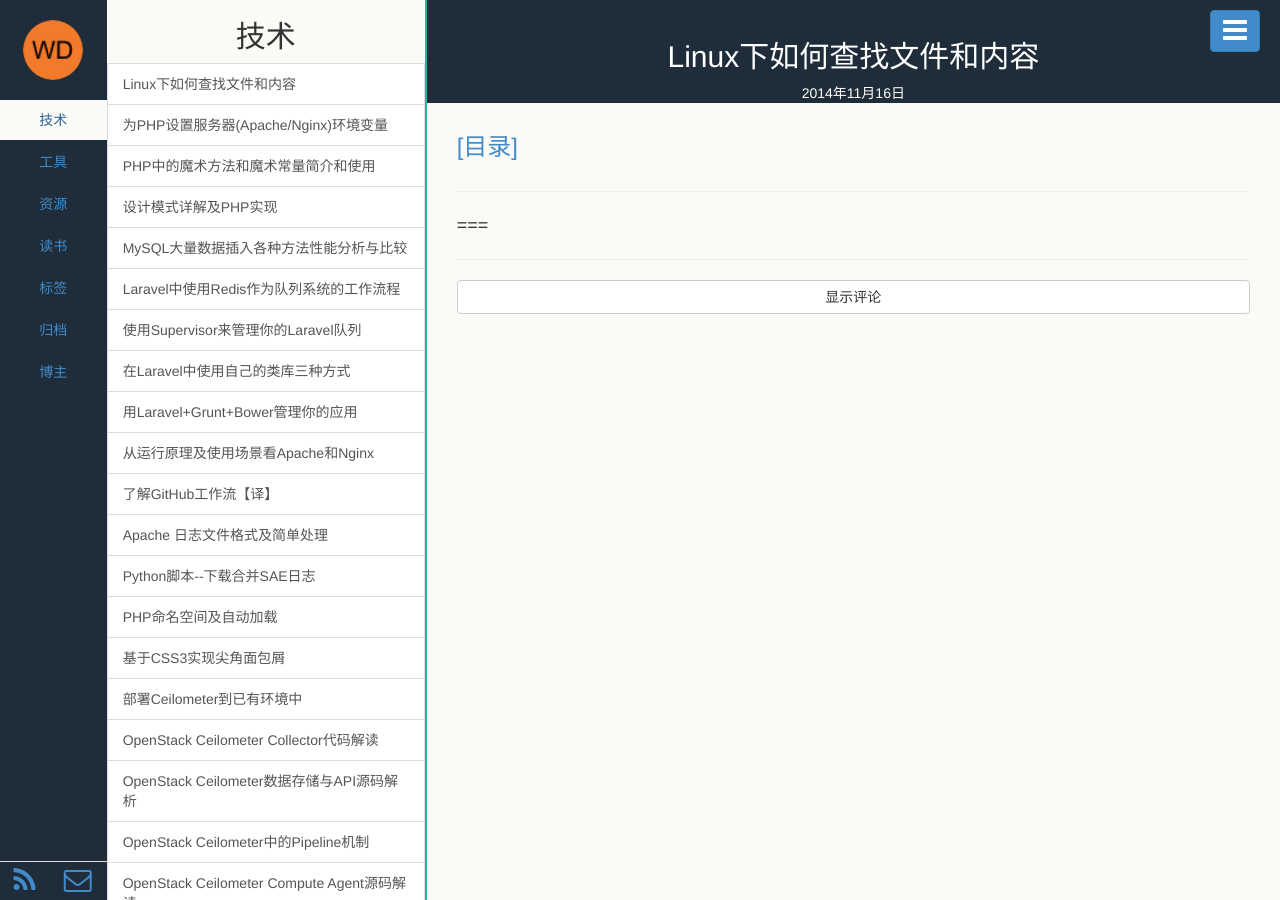
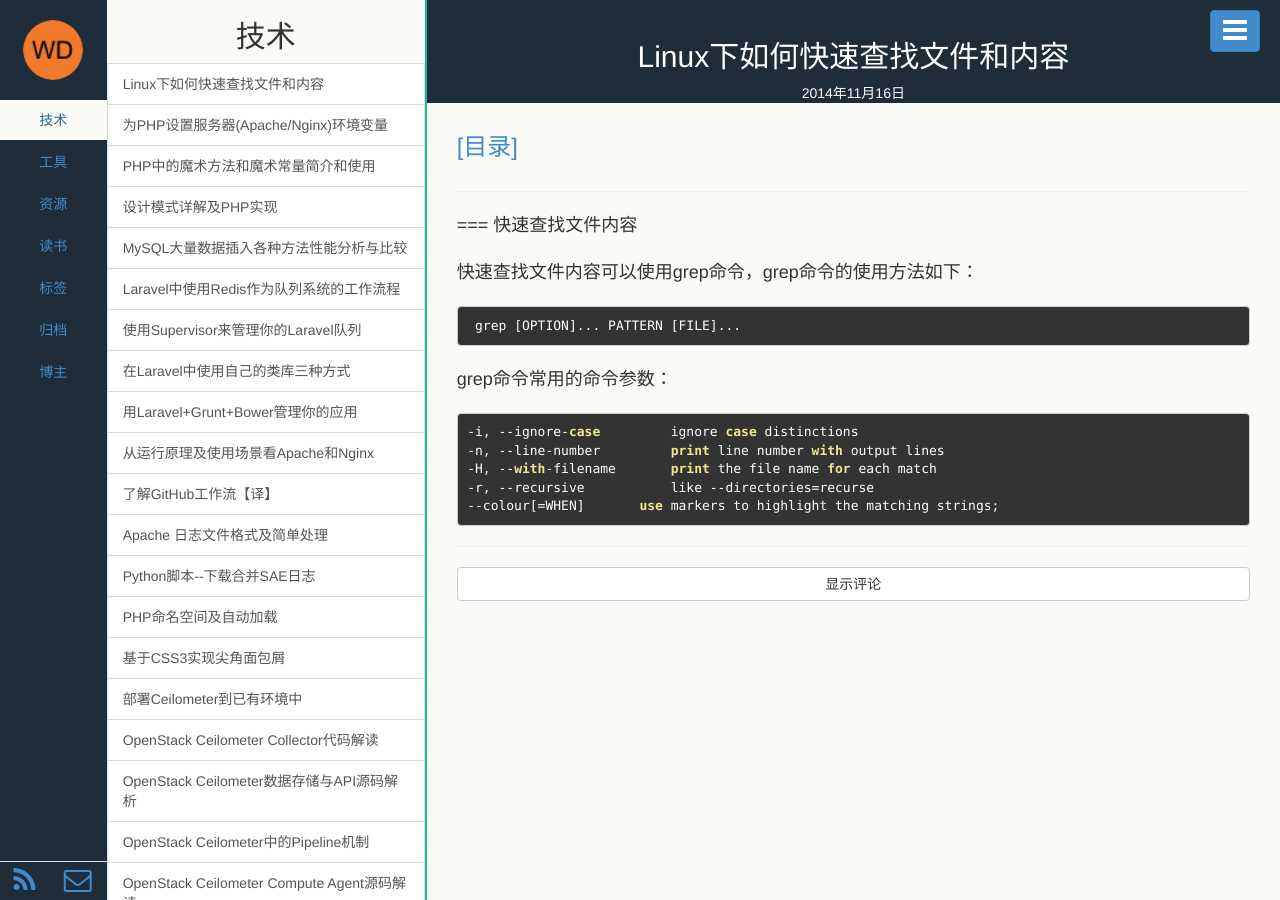
Before and after one commit to wonderfan/wonderfan.github.io, a Jekyll site: the page built from _posts/2014-11-16-find-file-in-linux.md, in a window 1280 px wide. Built offline with Jekyll 4.4.1, drawn with Linux system fonts in a browser that asks for light colours; comment, search, counter and statistics services are not loaded.

Commit message:
Update 2014-11-16-find-file-in-linux.md

```diff
--- a/_posts/2014-11-16-find-file-in-linux.md
+++ b/_posts/2014-11-16-find-file-in-linux.md
@@ -1,9 +1,21 @@
 ---
 layout: post
-title: Linux下如何查找文件和内容
+title: Linux下如何快速查找文件和内容
 category: 技术
 tags: Linux
 description: 快速查找linux文件的方法和步骤
 ---
 
-===
+=== 快速查找文件内容
+
+快速查找文件内容可以使用grep命令，grep命令的使用方法如下：
+
+     grep [OPTION]... PATTERN [FILE]...
+
+grep命令常用的命令参数：
+
+    -i, --ignore-case         ignore case distinctions
+    -n, --line-number         print line number with output lines
+    -H, --with-filename       print the file name for each match
+    -r, --recursive           like --directories=recurse
+    --colour[=WHEN]       use markers to highlight the matching strings;
```
